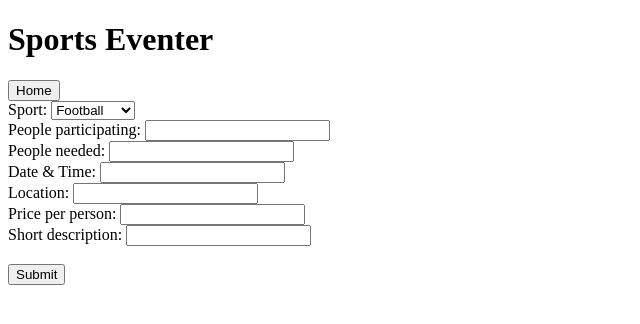
After one commit to AntonioK180/SportsEventer, a Flask app: template templates/edit_event.html in a window 1280 px wide. The commit adds this page. Shown: the top 324 px of the page, without its empty margins (0-640 px from the left). Run offline with Flask 2, Linux system fonts and the light colour scheme; the template is opened without the code that fills it, so the values that code supplies are empty; parts of the project's set-up code (start-up, migrations or seed data) failed here and were passed over.

Commit message:
Added an UPDATE operation.

```diff
--- a/app.py
+++ b/app.py
@@ -1,4 +1,4 @@
-from flask import Flask, render_template, request
+from flask import Flask, render_template, request, redirect, url_for
 import logging
 from event import Event
 
@@ -31,7 +31,34 @@ def newEvent():
 
         new_event = Event(None, sport, people_participating, people_needed, date_time, location, price, description)
         new_event.create()
+
     return render_template('newEvent.html')
+
+
+@app.route('/events/<int:event_id>')
+def openEvent(event_id):
+    event = Event.find(event_id)
+
+    return render_template('event.html', event = event)
+
+
+@app.route('/events/<int:event_id>/edit', methods=['GET', 'POST'])
+def edit_event(event_id):
+    event = Event.find(event_id)
+    if request.method == 'GET':
+
+        return render_template('edit_event.html' , event = event)
+    elif request.method == 'POST':
+        event.sport = request.form['sport']
+        event.people_participating = request.form['people_participating']
+        event.people_needed = request.form['people_needed']
+        event.date_time = request.form['date_time']
+        event.location = request.form['location']
+        event.price = request.form['price']
+        event.description = request.form['description']
+        event.save()
+
+        return redirect(url_for('openEvent', event_id = event.event_id))
 
 if __name__ == '__main__':
     app.run(debug=True)
--- /dev/null
+++ b/static/home.css
@@ -0,0 +1,4 @@
+#event{
+  border-style: solid;
+  margin-bottom: 10px;
+}
--- /dev/null
+++ b/templates/edit_event.html
@@ -0,0 +1,28 @@
+<!DOCTYPE html>
+<html>
+    <head>
+        <title>Create an Event</title>
+    </head>
+    <body>
+      <h1> Sports Eventer </h1>
+      <header>
+          <button type="button" onclick="window.location='/'">Home</button>
+      </header>
+      <form action="/events/{{ event.event_id }}/edit" method="post">
+          <label>Sport:</label>
+          <select name="sport">
+            <option value="football">Football</option>
+            <option value="basketball">Basketball</option>
+            <option value="volleyball">Volleyball</option>
+            <option value="tennis">Tennis</option>
+          </select><br>
+          <label>People participating:</label>  <input type="number" name="people_participating" value="{{event.people_participating}}" required><br>
+          <label>People needed:</label>         <input type="number" name="people_needed" value="{{event.people_needed}}" required><br>
+          <label>Date & Time:</label>           <input type="text" name="date_time" value="{{event.date_time}}"><br>
+          <label>Location:</label>              <input type="text" name="location" value="{{event.location}}"><br>
+          <label>Price per person:</label>      <input type="number" name="price" value="{{event.price}}" required><br>
+          <label>Short description:</label>     <input type="text" name="description" value="{{event.description}}"><br><br>
+          <input type="submit" value="Submit">
+      </form>
+    </body>
+</html>
--- a/templates/login.html
+++ b/templates/login.html
@@ -1,3 +1,4 @@
+<!DOCTYPE html>
 <html>
     <head>
         <title>Login</title>
--- a/templates/register.html
+++ b/templates/register.html
@@ -1,3 +1,4 @@
+<!DOCTYPE html>
 <html>
     <head>
         <title>Register</title>
```
Also changed, not shown: event.py (+25 -0 lines), templates/event.html (added, +25 -0 lines), templates/home.html (+7 -1 lines), templates/newEvent.html (+11 -4 lines).
